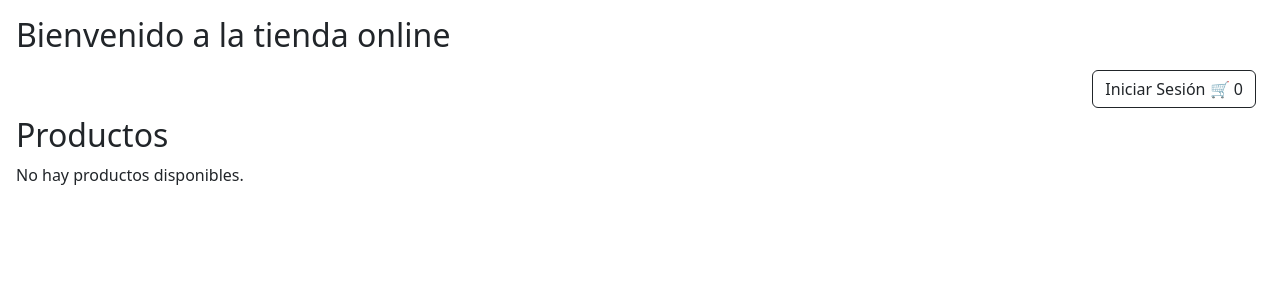
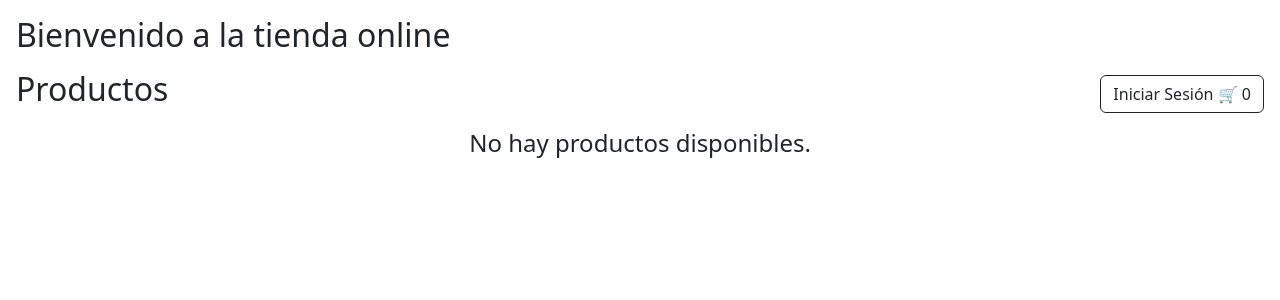
Before and after one commit to Emmanueloz/online_store, a Flask app: page / in a window 1280 px wide. Shown: the part 56-356 px from the top of the page. Run offline with Flask 3, Linux system fonts and the light colour scheme; parts of the project's set-up code (start-up, migrations or seed data) failed here and were passed over; some libraries are stand-ins or nearby versions.

Commit message:
cambio en el estilo para el home

```diff
--- a/app/features/home/templates/index.jinja2
+++ b/app/features/home/templates/index.jinja2
@@ -7,8 +7,13 @@
 <main class="container-fluid p-3">
     <h2>Bienvenido a la tienda online</h2>
 
-    <div class="d-flex justify-content-end p-2">
-
+    <div class="d-flex justify-content-between align-items-center py-2">
+        <h2 class="">
+            Productos
+            {% if category %}
+            de {{ category }}
+            {% endif %}
+        </h2>
         {% if current_user.is_authenticated %}
         <a class="btn btn-outline-dark" id="carrito-link" href="{{ url_for('orders.index') }}"
             data-default_href="{{ url_for('orders.index') }}">
@@ -26,12 +31,7 @@
 
     </div>
 
-    <h2 class="">
-        Productos
-        {% if category %}
-        de {{ category }}
-        {% endif %}
-    </h2>
+
 
     {% if products %}
 
@@ -59,7 +59,9 @@
 
     </section>
     {% else %}
-    <p>No hay productos disponibles.</p>
+    <div class="d-flex justify-content-center align-items-center ">
+        <p class="fs-4">No hay productos disponibles.</p>
+    </div>
     {% endif %}
 
 </main>
```
